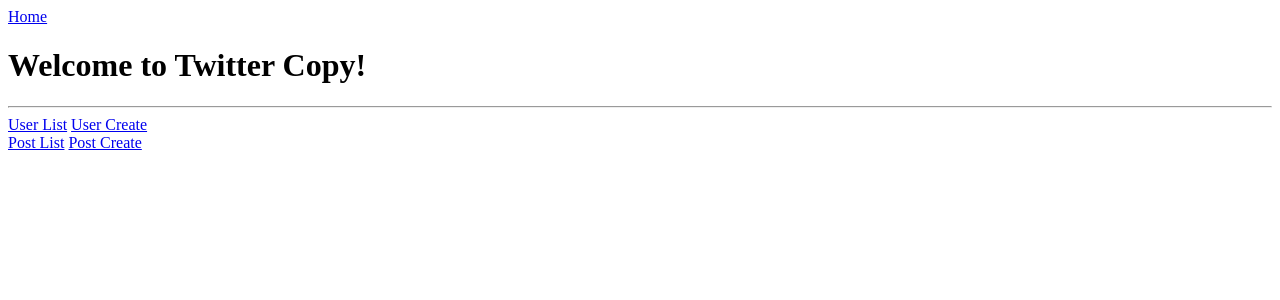
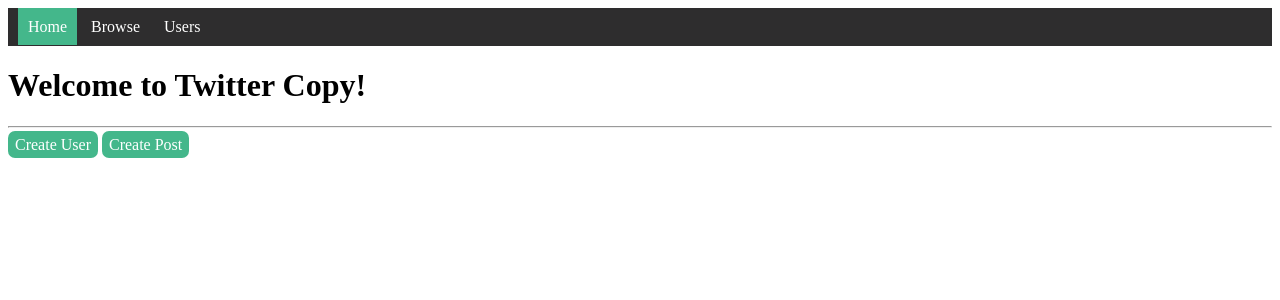
Before and after one commit to manuell191/TwitterCopy, a Django app: page / in a window 1280 px wide. Shown: the top 300 px of the page. Run offline with Django 4.2, Linux system fonts and the light colour scheme.

Commit message:
Added css

```diff
--- a/TwitterCopy/twitterapp/models.py
+++ b/TwitterCopy/twitterapp/models.py
@@ -8,7 +8,7 @@
         return "list"
 
     def __str__(self):
-        return "User's username is: " + self.username
+        return self.username
 
 class Post(models.Model):
     content = models.CharField(max_length=200)
--- /dev/null
+++ b/TwitterCopy/twitterapp/static/styles.css
@@ -0,0 +1,44 @@
+.navbar {
+    background-color: #2E2D2E;
+    padding: 10px;
+}
+
+.navbar a.here {
+    background-color: #44B78B;
+    color: white;
+    padding: 10px;
+    text-align: center;
+    text-decoration: none;
+}
+
+.navbar a.here:hover {
+    background-color: #4DD6A2;
+}
+
+.navbar a {
+    color: white;
+    padding: 10px;
+    text-align: center;
+    text-decoration: none;
+}
+
+.navbar a:hover {
+    background-color: #808080;
+}
+
+.button {
+    background-color: #44B78B;
+    color: white;
+    padding: 5px 7px;
+    text-decoration: none;
+    border-radius: 7px;
+    border: none;
+}
+
+.button:hover {
+    background-color: #4DD6A2;
+}
+
+td {
+    padding: 5px;
+}
--- a/TwitterCopy/twitterapp/templates/base.html
+++ b/TwitterCopy/twitterapp/templates/base.html
@@ -1,10 +1,10 @@
 <!DOCTYPE html>
 <html>
     <head>
-
+        {% block head %}
+        {% endblock %}
     </head>
     <body>
-        <a href="{% url 'home' %}">Home</a>
         {% block content %}
 
         {% endblock %}
--- a/TwitterCopy/twitterapp/templates/home.html
+++ b/TwitterCopy/twitterapp/templates/home.html
@@ -1,14 +1,21 @@
 {% extends './base.html' %}
 
+{% load static %}
+
+{% block head %}
+<link rel="stylesheet" href="{% static 'styles.css' %}">
+{% endblock %}
+
 {% block content %}
+<div class="navbar">
+    <a class="here" href="{% url 'home' %}">Home</a>
+    <a href="{% url 'postlist' %}">Browse</a>
+    <a href="{% url 'userlist' %}">Users</a>
+</div>
 <h1>Welcome to Twitter Copy!</h1>
 <hr>
 <div>
-    <a href="{% url 'userlist' %}">User List</a>
-    <a href="{% url 'usercreate' %}">User Create</a>
-</div>
-<div>
-    <a href="{% url 'postlist' %}">Post List</a>
-    <a href="{% url 'postcreate' %}">Post Create</a>
+    <a class="button" href="{% url 'usercreate' %}">Create User</a>
+    <a class="button" href="{% url 'postcreate' %}">Create Post</a>
 </div>
 {% endblock %}
```
Also changed, not shown: TwitterCopy/twitterapp/forms.py (+11 -0 lines), TwitterCopy/twitterapp/templates/post_create.html (+11 -1 lines), TwitterCopy/twitterapp/templates/post_list.html (+14 -1 lines), TwitterCopy/twitterapp/templates/user_create.html (+11 -1 lines), TwitterCopy/twitterapp/templates/user_list.html (+13 -1 lines), TwitterCopy/db.sqlite3.
